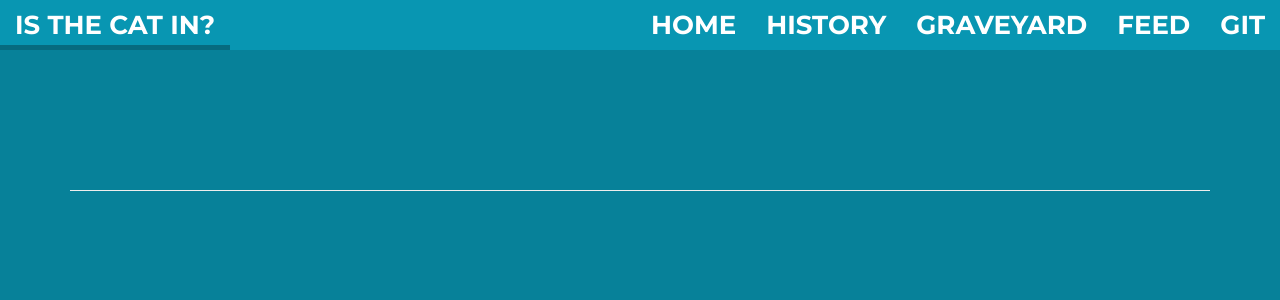
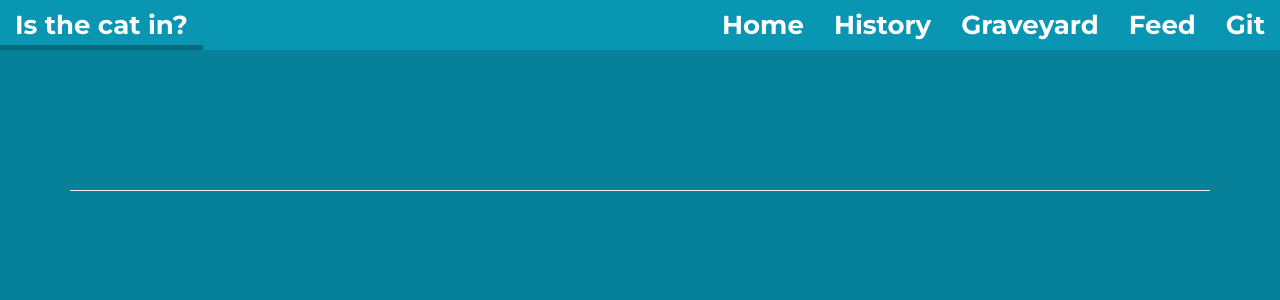
Before and after one commit to alycejenni/isthecatin, a Django app: page /rip in a window 1280 px wide. Shown: the top 300 px of the page. Run offline with Django 3.2, Linux system fonts and the light colour scheme; data that the repository does not hold is empty; some libraries are stand-ins or nearby versions.

Commit message:
Maybe all uppercase was too aggressive

```diff
--- a/catflapsite/static/style.css
+++ b/catflapsite/static/style.css
@@ -197,7 +197,6 @@ body {
     font-family: 'Montserrat', sans-serif;
     color: #fff !important;
     font-weight: 700;
-    text-transform: uppercase;
 }
 
 .navbar-nav li a:hover,
--- a/templates/fragments/navbar.html
+++ b/templates/fragments/navbar.html
@@ -2,20 +2,19 @@
   <div class="container-fluid">
     <div class="navbar-header">
       <button type="button" class="navbar-toggle collapsed" data-toggle="collapse" data-target="#navbar-collapse" aria-expanded="false">
-        <span class="sr-only">Toggle navigation</span>
         <span class="icon-bar"></span>
         <span class="icon-bar"></span>
         <span class="icon-bar"></span>
       </button>
-      <a class="navbar-brand" href="/">is the cat in?</a>
+      <a class="navbar-brand" href="/">Is the cat in?</a>
     </div>
     <div class="collapse navbar-collapse" id="navbar-collapse">
       <ul class="nav navbar-nav navbar-right">
-        <li><a href="{% url 'current' %}">home</a></li>
-        <li><a href="{% url 'history' %}">history</a></li>
-        <li><a href="{% url 'rip' %}">graveyard</a></li>
-        <li><a href="{% url 'catfood' %}" target="_blank">feed</a></li>
-        <li><a href="https://github.com/alycejenni/isthecatin" target="_blank">git</a></li>
+        <li><a href="{% url 'current' %}">Home</a></li>
+        <li><a href="{% url 'history' %}">History</a></li>
+        <li><a href="{% url 'rip' %}">Graveyard</a></li>
+        <li><a href="{% url 'catfood' %}" target="_blank">Feed</a></li>
+        <li><a href="https://github.com/alycejenni/isthecatin" target="_blank">Git</a></li>
       </ul>
     </div>
   </div>
```
